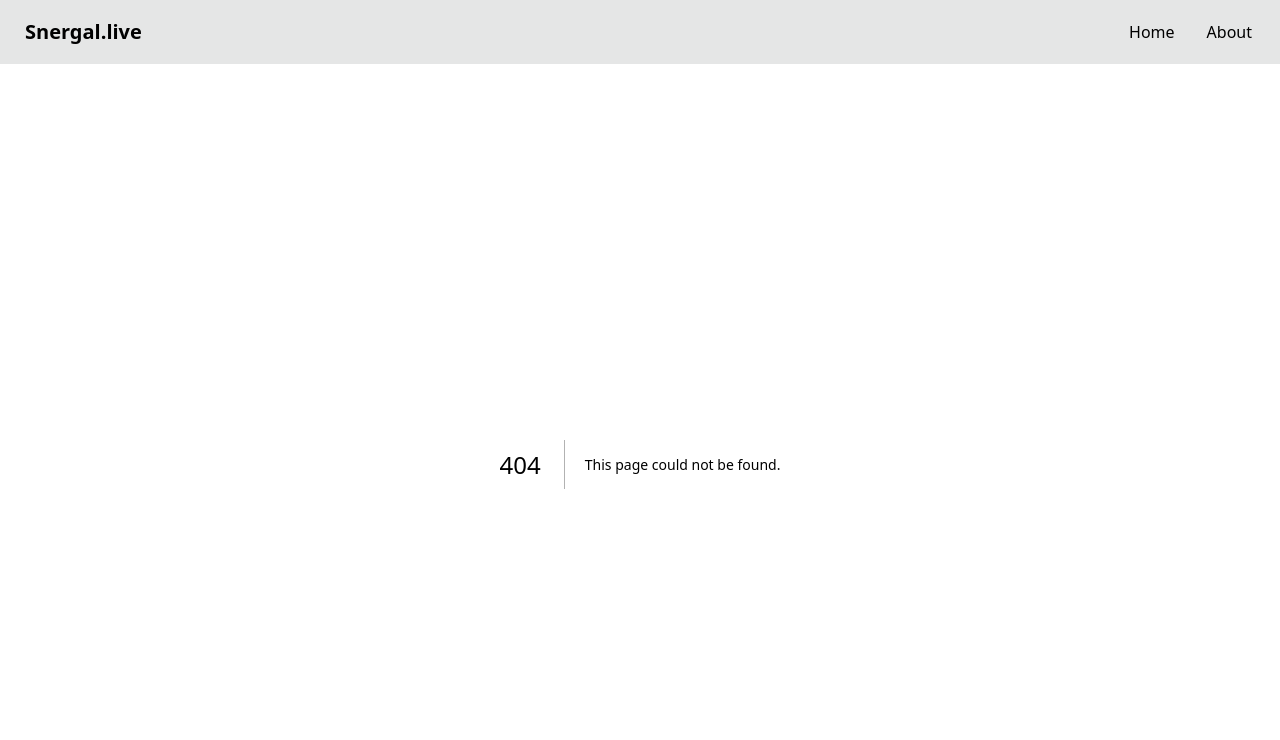
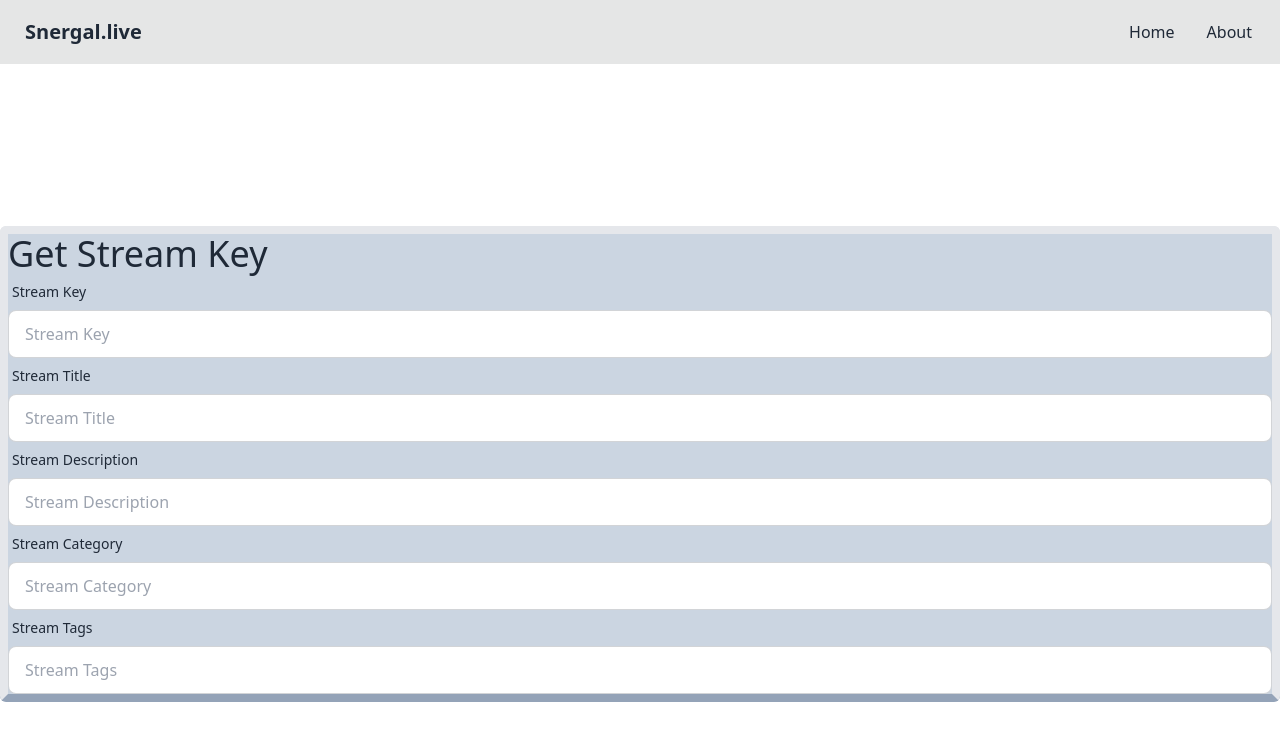
Before and after one commit to JamesTheSergal/streamsite-nextjs, a Next.js app: page /getkey in a window 1280 px wide. Before the commit this address had no page. Shown: the top 740 px of the page. Built offline with nearby package versions, Linux system fonts and the light colour scheme.

Commit message:
Working on demo stream key page

```diff
--- /dev/null
+++ b/app/getkey/page.tsx
@@ -0,0 +1,9 @@
+import GetStreamKey from "@/components/GenStreamKey"
+
+export default function Page() {
+    return (
+        <>
+            <GetStreamKey />
+        </>
+    )
+}
--- /dev/null
+++ b/components/GenStreamKey.tsx
@@ -0,0 +1,35 @@
+"use client"
+
+export default function GetStreamKey() {
+    return (
+        <>
+            <div className="flex flex-col items-center justify-center h-screen">
+                <div className="container mx-auto border-8 border-b-slate-400 rounded-md bg-slate-300">
+                    <h1 className="text-4xl">Get Stream Key</h1>
+                    <form className="form-control">
+                        <label className="label">
+                            <span className="label-text">Stream Key</span>
+                        </label>
+                        <input type="text" placeholder="Stream Key" className="input input-bordered" />
+                        <label className="label">
+                            <span className="label-text">Stream Title</span>
+                        </label>
+                        <input type="text" placeholder="Stream Title" className="input input-bordered" />
+                        <label className="label">
+                            <span className="label-text">Stream Description</span>
+                        </label>
+                        <input type="text" placeholder="Stream Description" className="input input-bordered" />
+                        <label className="label">
+                            <span className="label-text">Stream Category</span>
+                        </label>
+                        <input type="text" placeholder="Stream Category" className="input input-bordered" />
+                        <label className="label">
+                            <span className="label-text">Stream Tags</span>
+                        </label>
+                        <input type="text" placeholder="Stream Tags" className="input input-bordered" />
+                    </form>
+                </div>
+            </div>
+        </>
+    )
+}
```
